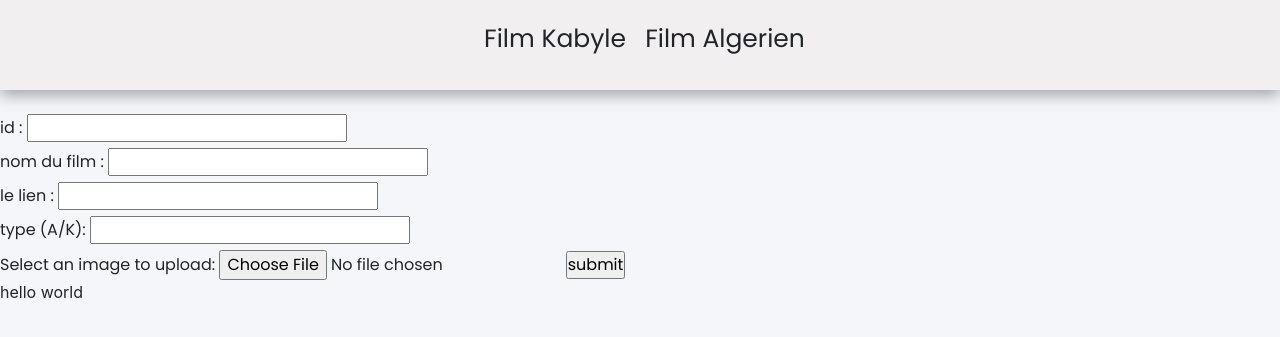
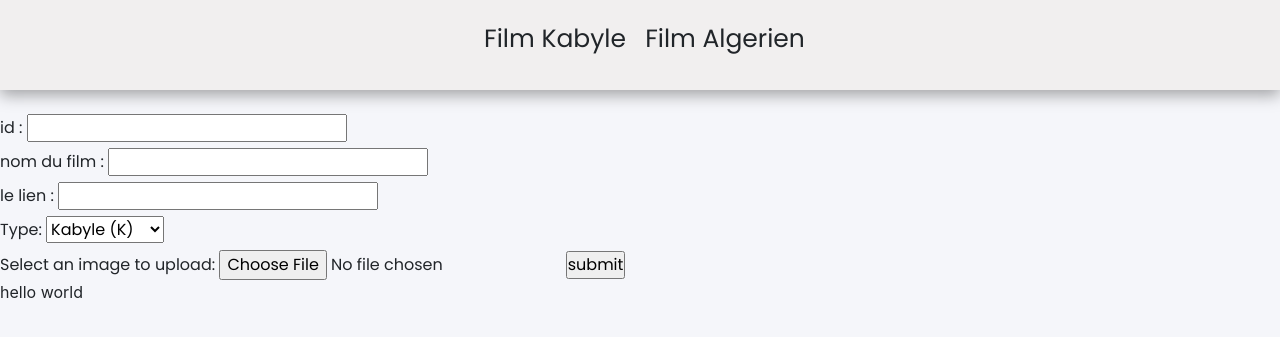
Before and after one commit to mrigla-b1/kabyletv, a PHP site: page /addfilm2626.php in a window 1280 px wide. Shown: the top 337 px of the page. Run offline with PHP 8.4, Linux system fonts and the light colour scheme; some libraries are stand-ins or nearby versions.

Commit message:
Update addfilm2626.php

```diff
--- a/addfilm2626.php
+++ b/addfilm2626.php
@@ -28,8 +28,11 @@
             <label for="">le lien : </label>
             <input type="text" name="lien" id="lien">
             <br>
-            <label for="type">type (A/K): </label>
-            <input type="text" name="type" id="type">
+            <label for="type">Type:</label>
+			<select name="type" id="type">
+				<option value="K">Kabyle (K)</option>
+				<option value="A">Algerien (A)</option>
+			</select>
             <br>
             Select an image to upload:
             <input type="file" name="fileToUpload" id="fileToUpload">
```
